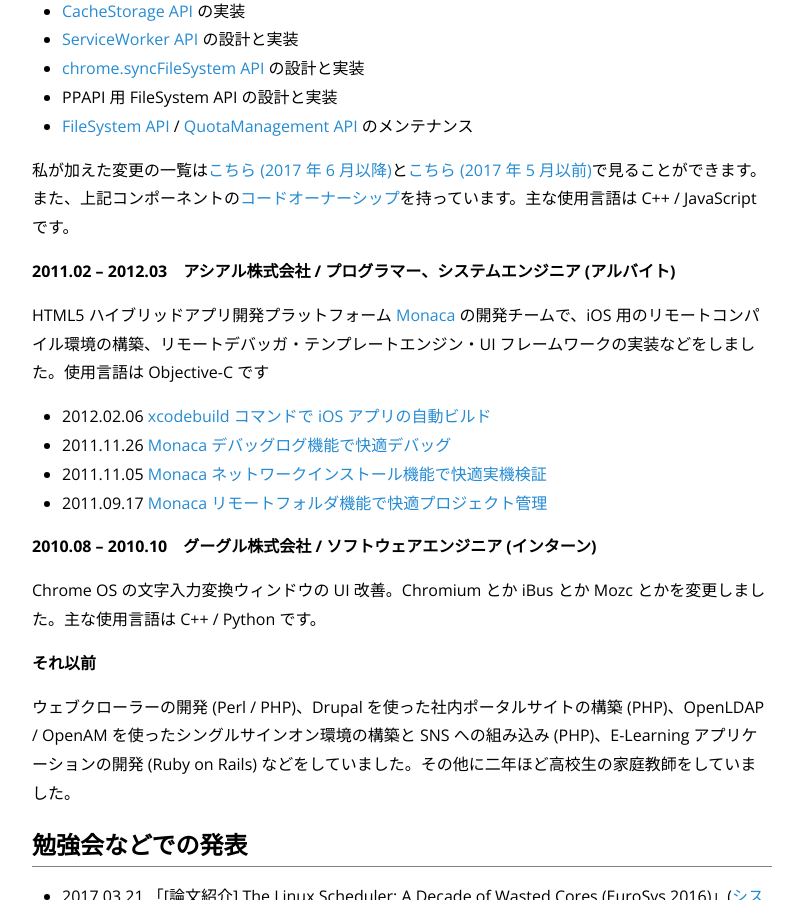
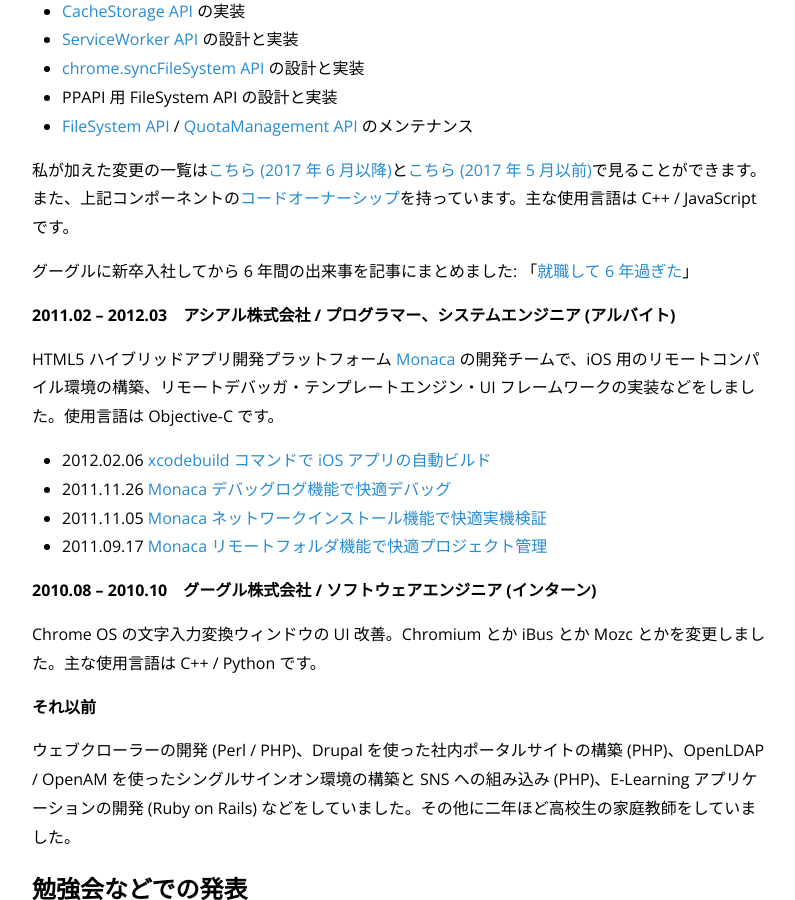
Before and after one commit to nhiroki/nhiroki.github.io, a Jekyll site: the page built from about.md, in a window 1280 px wide and 900 px high, scrolled down 1349 px. Shown: the whole window, without its empty margins (238-1033 px from the left). Built offline with Jekyll 4.4.1, drawn with Linux system fonts in a browser that asks for light colours; some of the changed text lies outside the part shown.

Commit message:
Update the 'about' page

```diff
--- a/about.md
+++ b/about.md
@@ -49,9 +49,11 @@
 
 私が加えた変更の一覧は[こちら (2017 年 6 月以降)](https://chromium-review.googlesource.com/q/owner:nhiroki%2540chromium.org)と[こちら (2017 年 5 月以前)](https://codereview.chromium.org/search?closed=1&owner=nhiroki%40chromium.org&reviewer=&cc=&repo_guid=&base=&project=&private=1&commit=1&created_before=&created_after=&modified_before=&modified_after=&order=&format=html&keys_only=False&with_messages=False&cursor=&limit=200)で見ることができます。また、上記コンポーネントの[コードオーナーシップ](https://www.chromium.org/developers/owners-files)を持っています。主な使用言語は C++ / JavaScript です。
 
+グーグルに新卒入社してから 6 年間の出来事を記事にまとめました: 「[就職して 6 年過ぎた](/2018/04/06/six-years-reflection)」
+
 **2011.02 -- 2012.03　アシアル株式会社 / プログラマー、システムエンジニア (アルバイト)**
 
-HTML5 ハイブリッドアプリ開発プラットフォーム [Monaca](https://ja.monaca.io/) の開発チームで、iOS 用のリモートコンパイル環境の構築、リモートデバッガ・テンプレートエンジン・UI フレームワークの実装などをしました。使用言語は Objective-C です
+HTML5 ハイブリッドアプリ開発プラットフォーム [Monaca](https://ja.monaca.io/) の開発チームで、iOS 用のリモートコンパイル環境の構築、リモートデバッガ・テンプレートエンジン・UI フレームワークの実装などをしました。使用言語は Objective-C です。
 
 * 2012.02.06 [xcodebuild コマンドで iOS アプリの自動ビルド](http://blog.asial.co.jp/953)
 * 2011.11.26 [Monaca デバッグログ機能で快適デバッグ](http://blog.asial.co.jp/942)
```
Also changed, not shown: other parts of about.md (+1 -1 lines), _posts/2018-04-06-six-years-reflection.md (+1 -1 lines).
